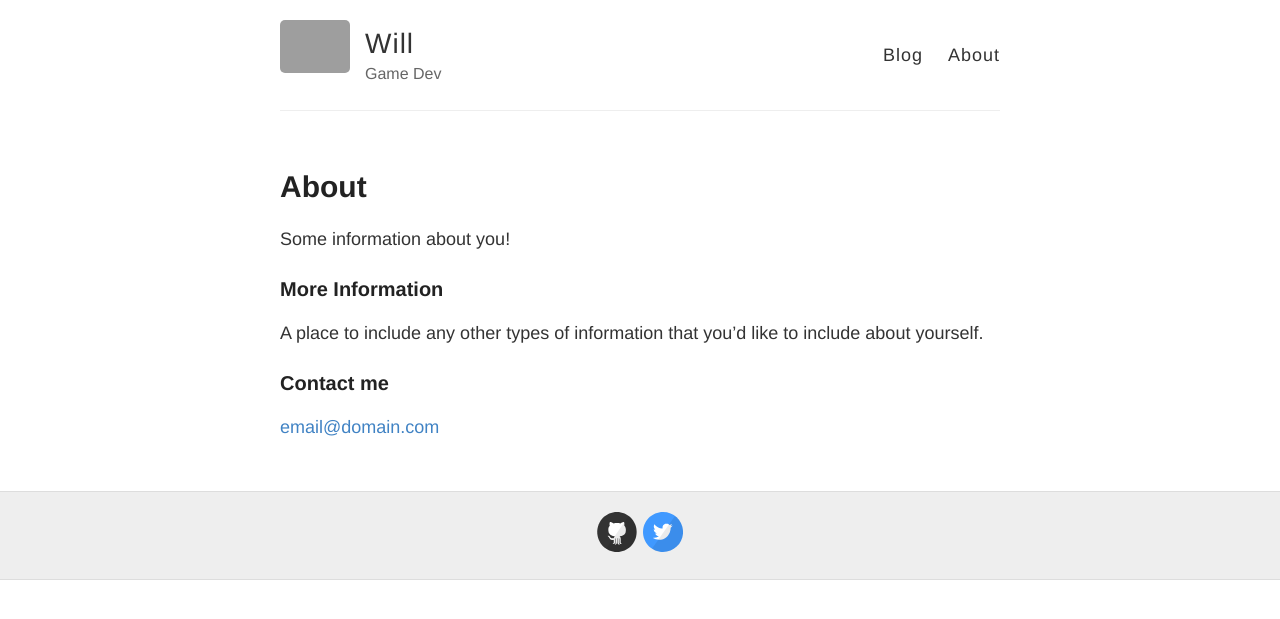
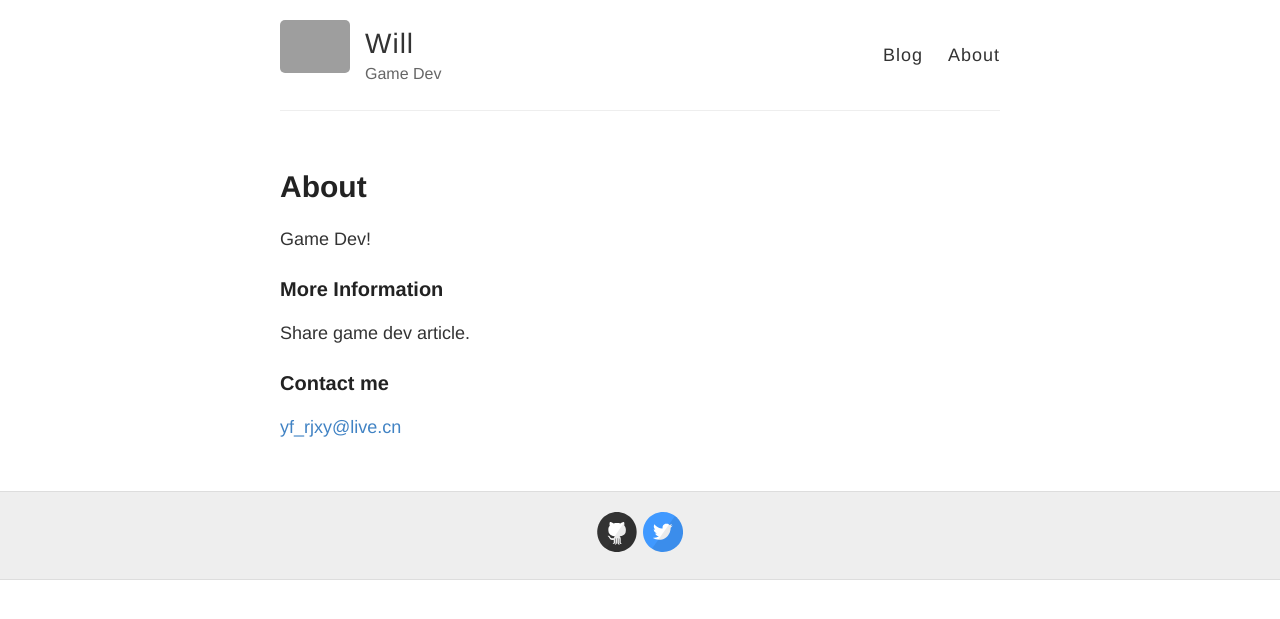
Before and after one commit to HiWill/HiWill.github.io, a Jekyll site: the page built from about.md, in a window 1280 px wide. Shown: the top 619 px of the page. Built offline with Jekyll 4.4.1, drawn with Linux system fonts in a browser that asks for light colours; grey boxes are pictures that could not be loaded.

Commit message:
Update about.md

```diff
--- a/about.md
+++ b/about.md
@@ -2,14 +2,15 @@
 layout: page
 title: About
 permalink: /about/
+published: true
 ---
 
-Some information about you!
+Game Dev!
 
 ### More Information
 
-A place to include any other types of information that you'd like to include about yourself.
+Share game dev article.
 
 ### Contact me
 
-[email@domain.com](mailto:email@domain.com)
+[yf_rjxy@live.cn](mailto:yf_rjxy@live.cn)
```
